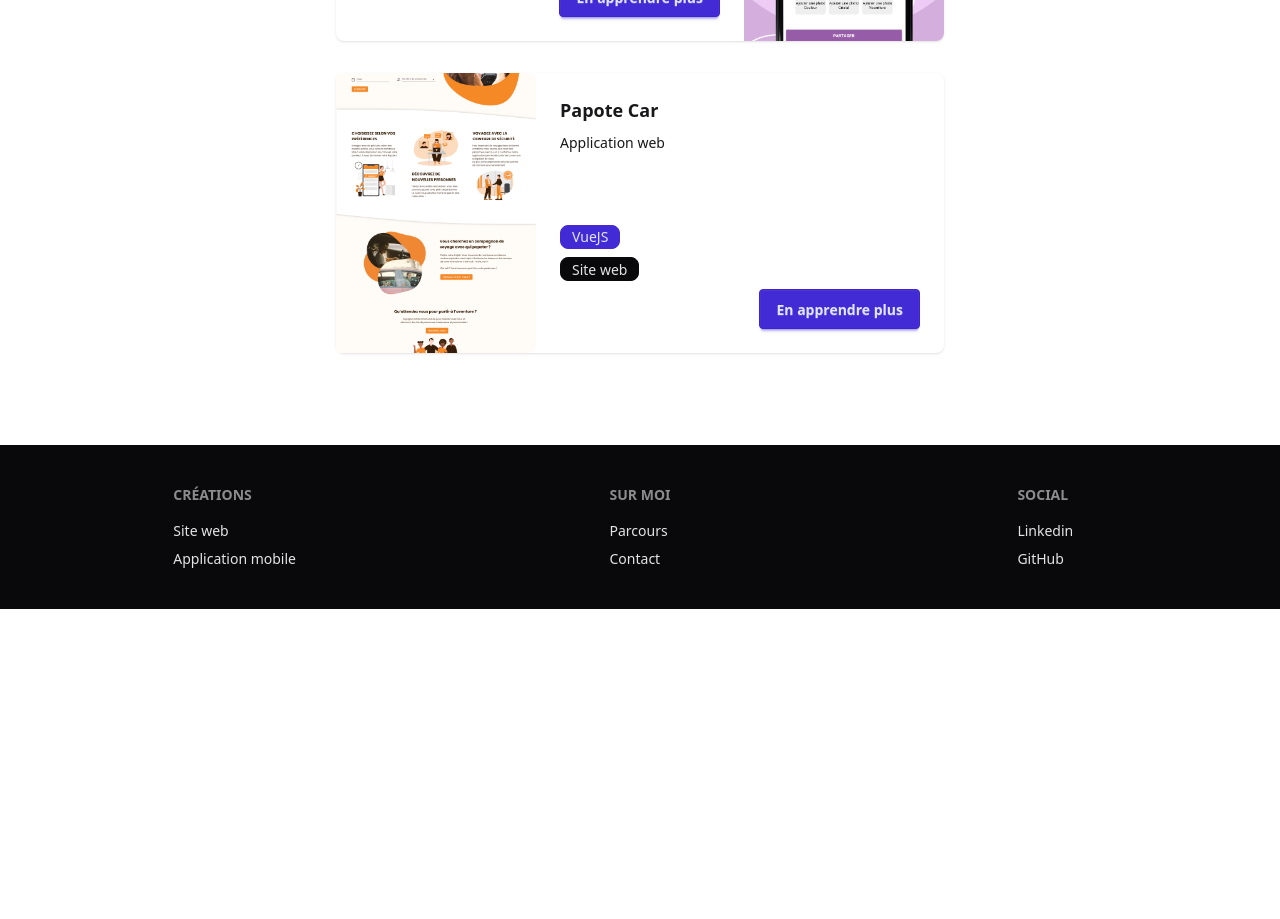
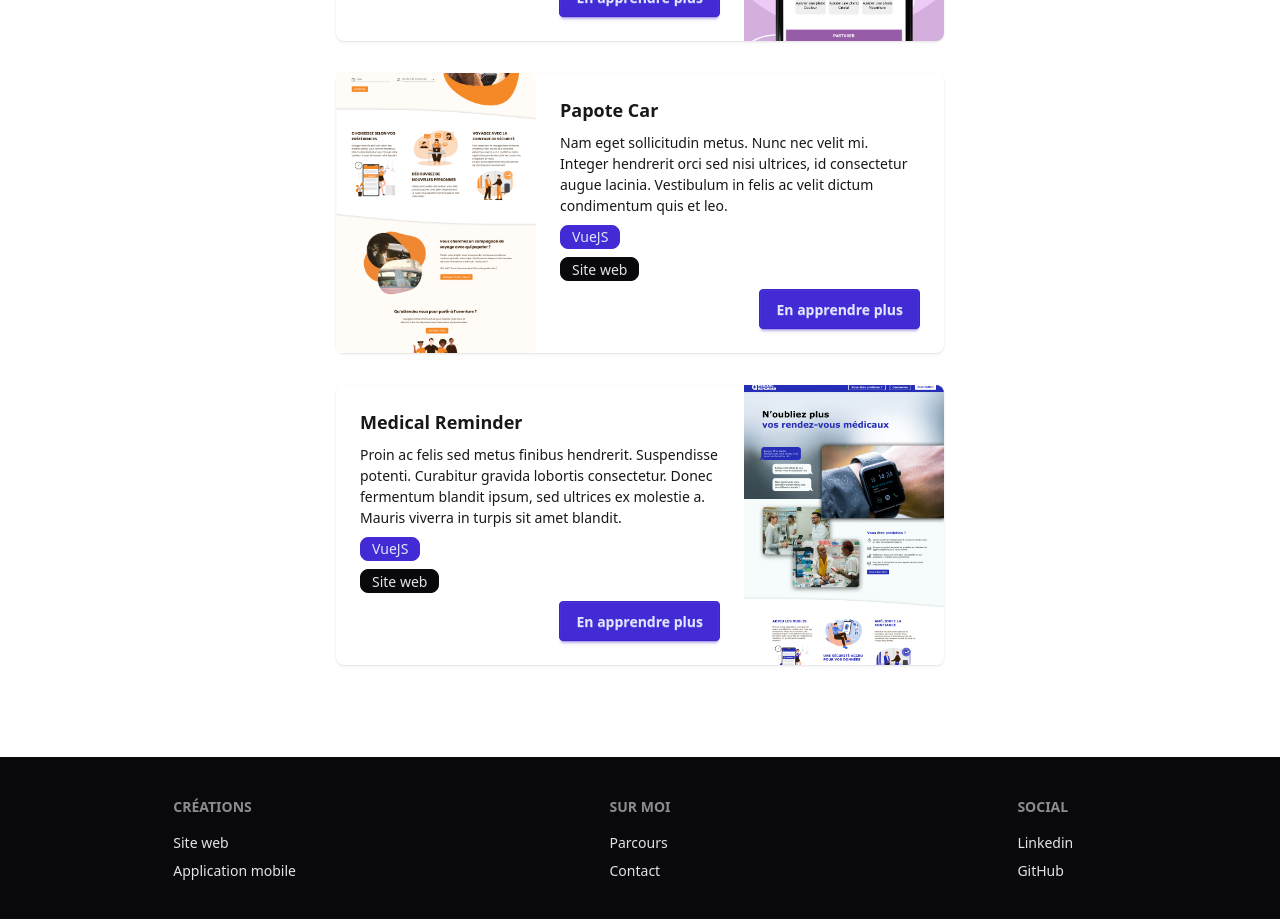
Before and after one commit to Theia01/portfolio, a React (Vite) app: page /portfolio/creations in a window 1280 px wide. Shown: the part 900-1819 px from the top of the page. Before the commit the page ends 1509 px from the top, so only its background shows below. Built offline with nearby package versions, Linux system fonts and the light colour scheme.

Commit message:
:sparkles: add two project

```diff
--- a/src/App.jsx
+++ b/src/App.jsx
@@ -7,6 +7,8 @@
 import Hisy from "./Pages/Hisy.jsx";
 import Parcours from "./Pages/Parcours.jsx";
 import Error404 from "./Pages/Error404.jsx";
+import MedicalReminder from "./Pages/MedicalReminder.jsx";
+import PapoteCar from "./Pages/PapoteCar.jsx";
 
 function App() {
   return (
@@ -17,6 +19,8 @@
           <Route path="/" element={<Home />} />
           <Route path="/creations" element={<Creations />} />
           <Route path="/creations/hisy" element={<Hisy />} />
+          <Route path="/creations/papote-car" element={<PapoteCar />} />
+          <Route path="/creations/medical-reminder" element={<MedicalReminder />} />
           <Route path="/parcours" element={<Parcours />} />
           <Route path="*" element={<Error404 />} />
         </Routes>
--- a/src/Pages/Creations.jsx
+++ b/src/Pages/Creations.jsx
@@ -12,6 +12,7 @@
 // Images
 import imgHisy from "@img/hisy/screenshot_1.jpg";
 import imgPapoteCar from "@img/papoteCar/home.jpg";
+import imgMedicalReminder from "@img/medicalReminder/mr_home.jpg";
 
 function Creations() {
   const projects = [{
@@ -27,11 +28,20 @@
     title: "Papote Car",
     link: "/papote-car",
     img: imgPapoteCar,
-    description: "Application web",
+    description: "Nam eget sollicitudin metus. Nunc nec velit mi. Integer hendrerit orci sed nisi ultrices, id consectetur augue lacinia. Vestibulum in felis ac velit dictum condimentum quis et leo.",
     languages: ["VueJS"],
     others: ["Site web"],
     github: '',
     site: '',
+  },{
+      title: "Medical Reminder",
+      link: "/medical-reminder",
+      img: imgMedicalReminder,
+      description: "Proin ac felis sed metus finibus hendrerit. Suspendisse potenti. Curabitur gravida lobortis consectetur. Donec fermentum blandit ipsum, sed ultrices ex molestie a. Mauris viverra in turpis sit amet blandit.",
+      languages: ["VueJS"],
+      others: ["Site web"],
+      github: '',
+      site: '',
   }]
 
   return (
--- /dev/null
+++ b/src/Pages/MedicalReminder.jsx
@@ -0,0 +1,20 @@
+import { NavLink } from "react-router";
+import Hero from "@components/Hero";
+
+function MedicalReminder() {
+  return (
+    <>
+      <Hero size="min-h-screen">
+        <h1 className="text-6xl font-bold">
+          Medical <span className="font-molle text-7xl">Reminder</span>
+        </h1>
+        <p className="py-6">Wooops, il n'y a rien ici, on s'ennuie... </p>
+        <button className="btn btn-primary">
+          <NavLink to="/">Retourner vers l'accueil </NavLink>
+        </button>
+      </Hero>
+    </>
+  );
+}
+
+export default MedicalReminder;
--- /dev/null
+++ b/src/Pages/PapoteCar.jsx
@@ -0,0 +1,20 @@
+import { NavLink } from "react-router";
+import Hero from "@components/Hero";
+
+function PapoteCar() {
+  return (
+    <>
+      <Hero size="min-h-screen">
+        <h1 className="text-6xl font-bold">
+          Papote <span className="font-molle text-7xl">Car</span>
+        </h1>
+        <p className="py-6">Wooops, il n'y a rien ici, on s'ennuie... </p>
+        <button className="btn btn-primary">
+          <NavLink to="/">Retourner vers l'accueil </NavLink>
+        </button>
+      </Hero>
+    </>
+  );
+}
+
+export default PapoteCar;
```
Also changed, not shown: src/assets/img/project/medicalReminder/mr_home.jpg (added).
